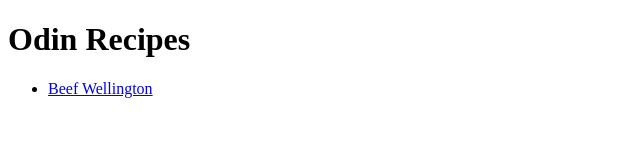
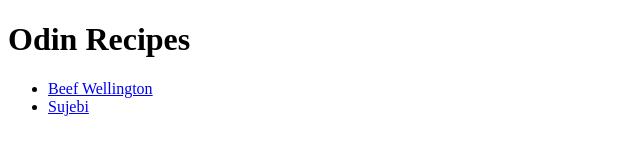
Before and after one commit to dooalex21/odin-recipes, a plain HTML site: page index.html in a window 1280 px wide. Shown: the full height of the page, 0-640 px from the left. Drawn offline with Linux system fonts and the light colour scheme.

Commit message:
Linked sujebi onto index.html

```diff
--- a/index.html
+++ b/index.html
@@ -9,9 +9,9 @@
 <body>
     <h1>Odin Recipes</h1>
 
-
     <ul>
         <li><a href="recipes/Beef Wellington.html">Beef Wellington</a></li>
+        <li><a href="recipes/Sujebi.html">Sujebi</a></li>
     </ul>
 </body>
 </html>
```
